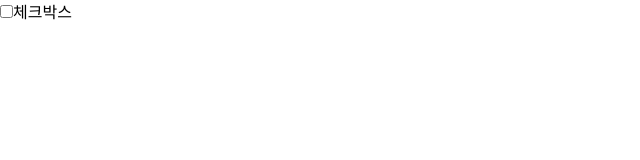
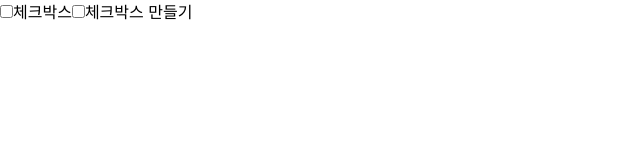
Before and after one commit to guesung/playground, a Next.js app: page /headless in a window 1280 px wide. Shown: the top 160 px of the page, without its empty margins (0-640 px from the left). Built offline with nearby package versions, Linux system fonts and the light colour scheme.

Commit message:
feat : Headless - Compound Component 패턴

```diff
--- /dev/null
+++ b/src/app/headless/components/CheckboxWrapper.tsx
@@ -0,0 +1,65 @@
+import * as React from "react";
+
+type CheckboxContextProps = {
+  id: string;
+  isChecked: boolean;
+  onChange: () => void;
+};
+
+type CheckboxProps = CheckboxContextProps & React.PropsWithChildren<{}>;
+
+const CheckboxContext = React.createContext<CheckboxContextProps>({
+  id: "",
+  isChecked: false,
+  onChange: () => {},
+});
+
+const CheckboxWrapper = ({
+  id,
+  isChecked,
+  onChange,
+  children,
+}: CheckboxProps) => {
+  const value = {
+    id,
+    isChecked,
+    onChange,
+  };
+  return (
+    <CheckboxContext.Provider value={value}>
+      {children}
+    </CheckboxContext.Provider>
+  );
+};
+
+const useCheckboxContext = () => {
+  const context = React.useContext(CheckboxContext);
+  return context;
+};
+
+const Checkbox = ({ ...props }) => {
+  const { id, isChecked, onChange } = useCheckboxContext();
+  return (
+    <input
+      type="checkbox"
+      id={id}
+      checked={isChecked}
+      onChange={onChange}
+      {...props}
+    />
+  );
+};
+
+const Label = ({ children, ...props }: React.PropsWithChildren<{}>) => {
+  const { id } = useCheckboxContext();
+  return (
+    <label htmlFor={id} {...props}>
+      {children}
+    </label>
+  );
+};
+
+CheckboxWrapper.Checkbox = Checkbox;
+CheckboxWrapper.Label = Label;
+
+export default CheckboxWrapper;
--- a/src/app/headless/page.tsx
+++ b/src/app/headless/page.tsx
@@ -1,8 +1,13 @@
 "use client";
-import CheckboxHeadless from "@/components/CheckboxHeadless";
+import CheckboxHeadless from "@/app/headless/components/CheckboxHeadless";
+import { useState } from "react";
+import CheckboxWrapper from "./components/CheckboxWrapper";
 
-export default async function page() {
+export default function page() {
+  const [isChecked, setIsChecked] = useState(false);
+
   return (
+    <div>
       <CheckboxHeadless>
         {({ isChecked, onChange }) => {
           return (
@@ -13,5 +18,15 @@ export default async function page() {
           );
         }}
       </CheckboxHeadless>
+
+      <CheckboxWrapper
+        id="checkbox-1"
+        isChecked={isChecked}
+        onChange={() => setIsChecked(!isChecked)}
+      >
+        <CheckboxWrapper.Checkbox />
+        <CheckboxWrapper.Label>체크박스 만들기</CheckboxWrapper.Label>
+      </CheckboxWrapper>
+    </div>
   );
 }
```
Also changed, not shown: src/app/headless/components/CheckboxHeadless.tsx (renamed from src/components/CheckboxHeadless.tsx). Lines whose indentation alone changed are shown as unchanged.
